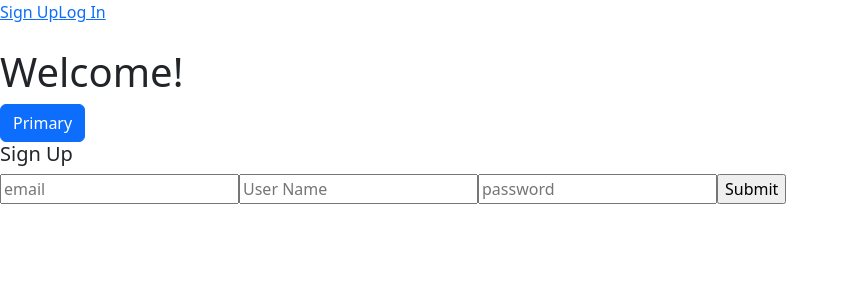
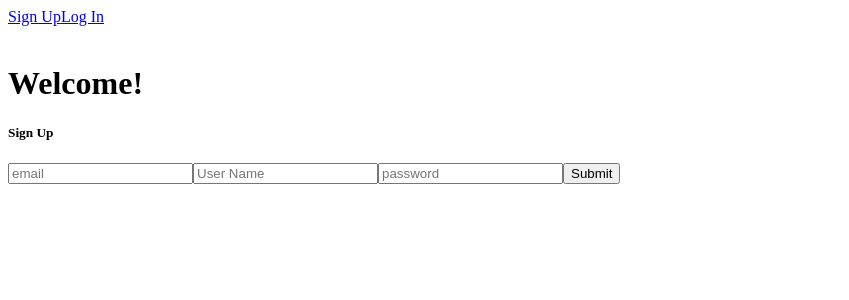
Before and after one commit to Santi-3rd/Gw2-Legendary-Tool, a React (Vite) app in the folder frontend/: page / in a window 1280 px wide. Shown: the top 300 px of the page, without its empty margins (0-849 px from the left). Built offline with nearby package versions, Linux system fonts and the light colour scheme; no server answers.

Commit message:
removed bootstrap

```diff
--- a/frontend/package.json
+++ b/frontend/package.json
@@ -11,9 +11,7 @@
   },
   "dependencies": {
     "axios": "^1.4.0",
-    "bootstrap": "^5.3.2",
     "react": "^18.2.0",
-    "react-bootstrap": "^2.9.0",
     "react-dom": "^18.2.0",
     "react-router-dom": "^6.16.0"
   },
--- a/frontend/src/App.jsx
+++ b/frontend/src/App.jsx
@@ -3,7 +3,6 @@ import "./App.css";
 import { Link, Outlet, useNavigate} from "react-router-dom";
 import { createContext, useContext } from "react";
 import { api } from "./utilities.jsx";
-import 'bootstrap/dist/css/bootstrap.min.css';
 
 
 
--- a/frontend/src/components/Welcome.jsx
+++ b/frontend/src/components/Welcome.jsx
@@ -1,4 +1,4 @@
-import Button from 'react-bootstrap/Button';
+
 
 
 
@@ -7,7 +7,6 @@ export const Welcome = () => {
   return (
     <div>
     <h1 >Welcome!</h1>
-    <Button variant="primary">Primary</Button>{' '}
   </div>
 );
 };
```
Also changed, not shown: 1 other file (tests, documents, lock files or other folders).
